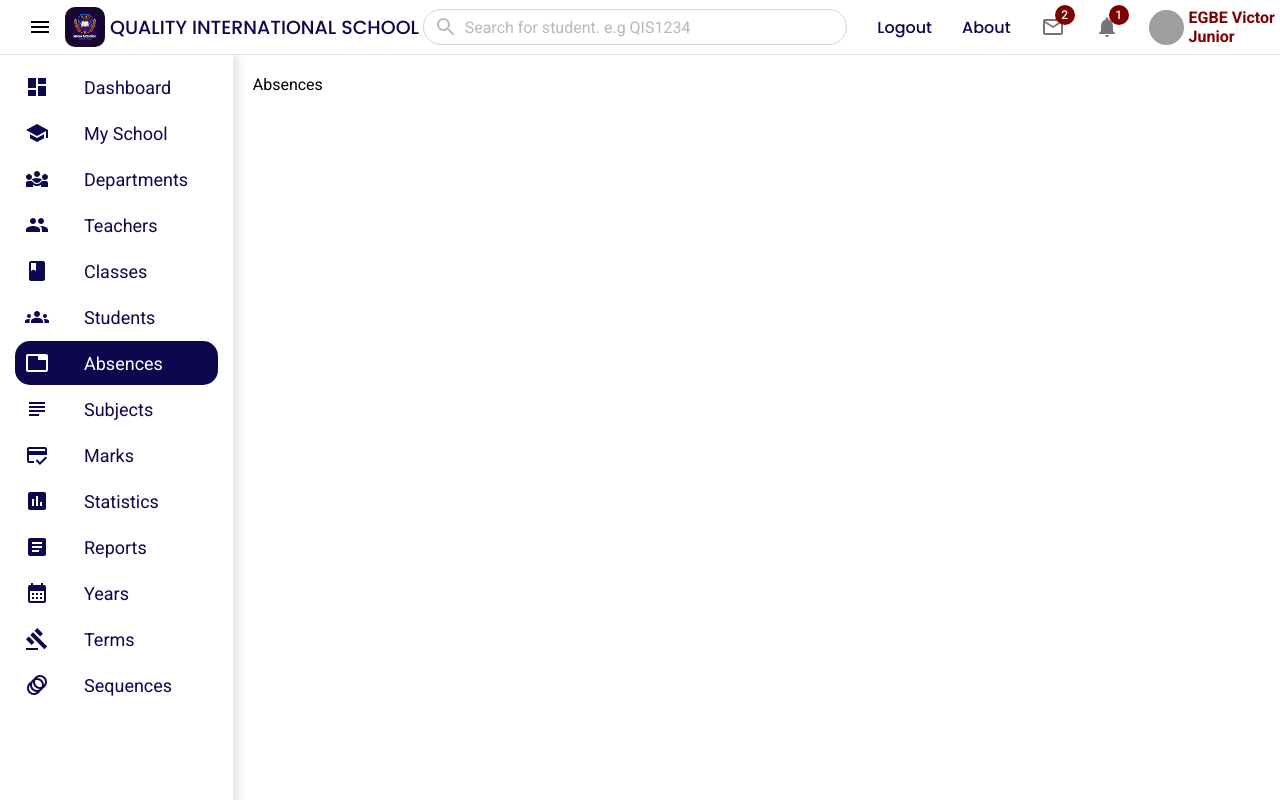
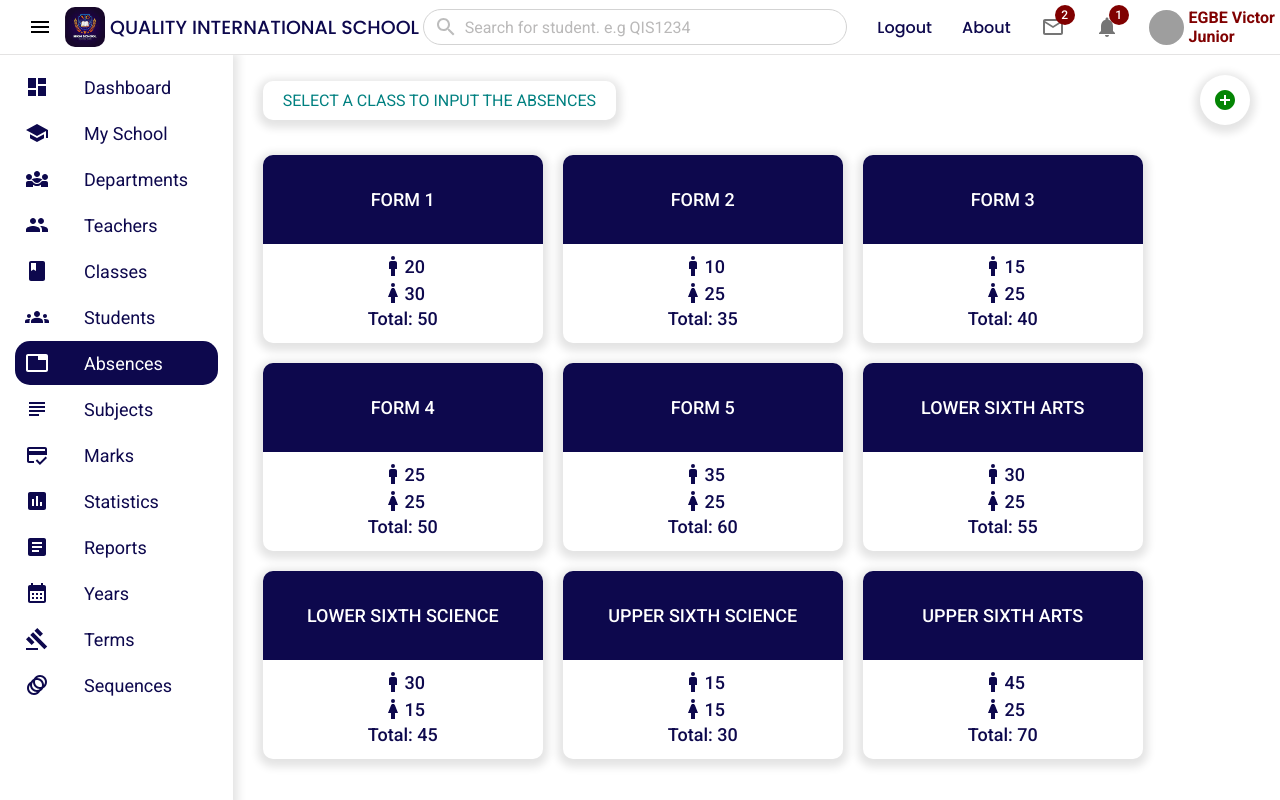
Before and after one commit to VictorEgbe/school-frontend, a React (Vite) app: page /absences in a window 1280 px wide. Built offline with nearby package versions, Linux system fonts and the light colour scheme; grey boxes are pictures that could not be loaded.

Commit message:
Absences page created

```diff
--- a/src/pages/absences/Absences.jsx
+++ b/src/pages/absences/Absences.jsx
@@ -1,7 +1,44 @@
 import './Absences.scss'
+import { classes } from './data'
+import AddCircleIcon from '@mui/icons-material/AddCircle'
+import ManIcon from '@mui/icons-material/Man'
+import WomanIcon from '@mui/icons-material/Woman'
+import { Link } from 'react-router-dom'
 
 const Absences = () => {
-  return <div className="absences">Absences</div>
+  return (
+    <div className="absences">
+      <div className="wrapper">
+        <div className="info">
+          <p className="select">Select a class to input the absences</p>
+          <div title="Add a student" className="add">
+            <AddCircleIcon />
+          </div>
+        </div>
+
+        <div className="classesCardsContainer">
+          {classes.map((c) => (
+            <Link
+              to={`/absences/${c.id}`}
+              className="classCard link"
+              key={c.id}
+            >
+              <div className="topClass">{c.name}</div>
+              <div className="bottomClass">
+                <span>
+                  <ManIcon /> {c.boys}
+                </span>
+                <span>
+                  <WomanIcon /> {c.girls}
+                </span>
+                <span>Total: {c.total}</span>
+              </div>
+            </Link>
+          ))}
+        </div>
+      </div>
+    </div>
+  )
 }
 
 export default Absences
--- a/src/pages/absences/Absences.scss
+++ b/src/pages/absences/Absences.scss
@@ -1,3 +1,104 @@
+$base-color: #0d084d;
+$base-green-color: rgb(4, 133, 4);
+
+
 .absences {
-    padding: 20px;
+
+    .wrapper {
+        padding: 20px 30px 20px 30px;
+        display: flex;
+        flex-direction: column;
+        gap: 30px;
+
+        .info {
+            display: flex;
+            align-items: center;
+            justify-content: space-between;
+
+            p {
+                color: teal;
+                -webkit-box-shadow: 0px 3px 9px 5px rgba(0, 0, 0, 0.11);
+                box-shadow: 0px 3px 9px 5px rgba(0, 0, 0, 0.11);
+                border-radius: 10px;
+                padding: 10px 20px;
+                text-transform: uppercase;
+            }
+
+            .add {
+                height: 50px;
+                width: 50px;
+                padding: 10px;
+                background-color: white;
+                color: $base-green-color;
+                -webkit-box-shadow: 0px 3px 9px 5px rgba(0, 0, 0, 0.11);
+                box-shadow: 0px 3px 9px 5px rgba(0, 0, 0, 0.11);
+                display: flex;
+                align-items: center;
+                justify-content: center;
+                border-radius: 50%;
+                cursor: pointer;
+
+                &:hover {
+                    background-color: $base-green-color;
+                    color: white;
+                }
+            }
+
+
+        }
+
+        .classesCardsContainer {
+            display: flex;
+            flex-wrap: wrap;
+            gap: 20px;
+
+            .classCard {
+                width: 280px;
+                height: 188px;
+                -webkit-box-shadow: 0px 3px 9px 5px rgba(0, 0, 0, 0.11);
+                box-shadow: 0px 3px 9px 5px rgba(0, 0, 0, 0.11);
+                display: flex;
+                flex-direction: column;
+                overflow: hidden;
+                border-radius: 10px;
+                transition: 0.6s all ease-in;
+                cursor: pointer;
+
+                &:hover {
+                    transform: scale(1.06);
+                }
+
+                .topClass,
+                .bottomClass {
+                    flex: 1;
+                    display: flex;
+                }
+
+                .topClass {
+                    align-items: center;
+                    justify-content: center;
+                    background-color: $base-color;
+                    color: white;
+                    font-weight: 500;
+                    font-size: 18px;
+                    text-transform: uppercase;
+                }
+
+                .bottomClass {
+                    margin-top: 10px;
+                    flex-direction: column;
+                    gap: 3px;
+                    align-items: center;
+                    font-size: 18px;
+                    color: $base-color;
+                    font-weight: 500;
+
+                    span {
+                        display: flex;
+                        align-items: center;
+                    }
+                }
+            }
+        }
+    }
 }
--- /dev/null
+++ b/src/pages/absences/data.js
@@ -0,0 +1,70 @@
+export const classes = [
+  {
+    id: 1,
+    name: 'Form 1',
+    boys: 20,
+    girls: 30,
+    total: 50,
+  },
+
+  {
+    id: 2,
+    name: 'Form 2',
+    boys: 10,
+    girls: 25,
+    total: 35,
+  },
+  {
+    id: 3,
+    name: 'Form 3',
+    boys: 15,
+    girls: 25,
+    total: 40,
+  },
+
+  {
+    id: 4,
+    name: 'Form 4',
+    boys: 25,
+    girls: 25,
+    total: 50,
+  },
+
+  {
+    id: 5,
+    name: 'Form 5',
+    boys: 35,
+    girls: 25,
+    total: 60,
+  },
+  {
+    id: 6,
+    name: 'Lower Sixth Arts',
+    boys: 30,
+    girls: 25,
+    total: 55,
+  },
+  {
+    id: 7,
+    name: 'Lower Sixth Science',
+    boys: 30,
+    girls: 15,
+    total: 45,
+  },
+
+  {
+    id: 8,
+    name: 'Upper Sixth Science',
+    boys: 15,
+    girls: 15,
+    total: 30,
+  },
+
+  {
+    id: 9,
+    name: 'Upper Sixth Arts',
+    boys: 45,
+    girls: 25,
+    total: 70,
+  },
+]
```
